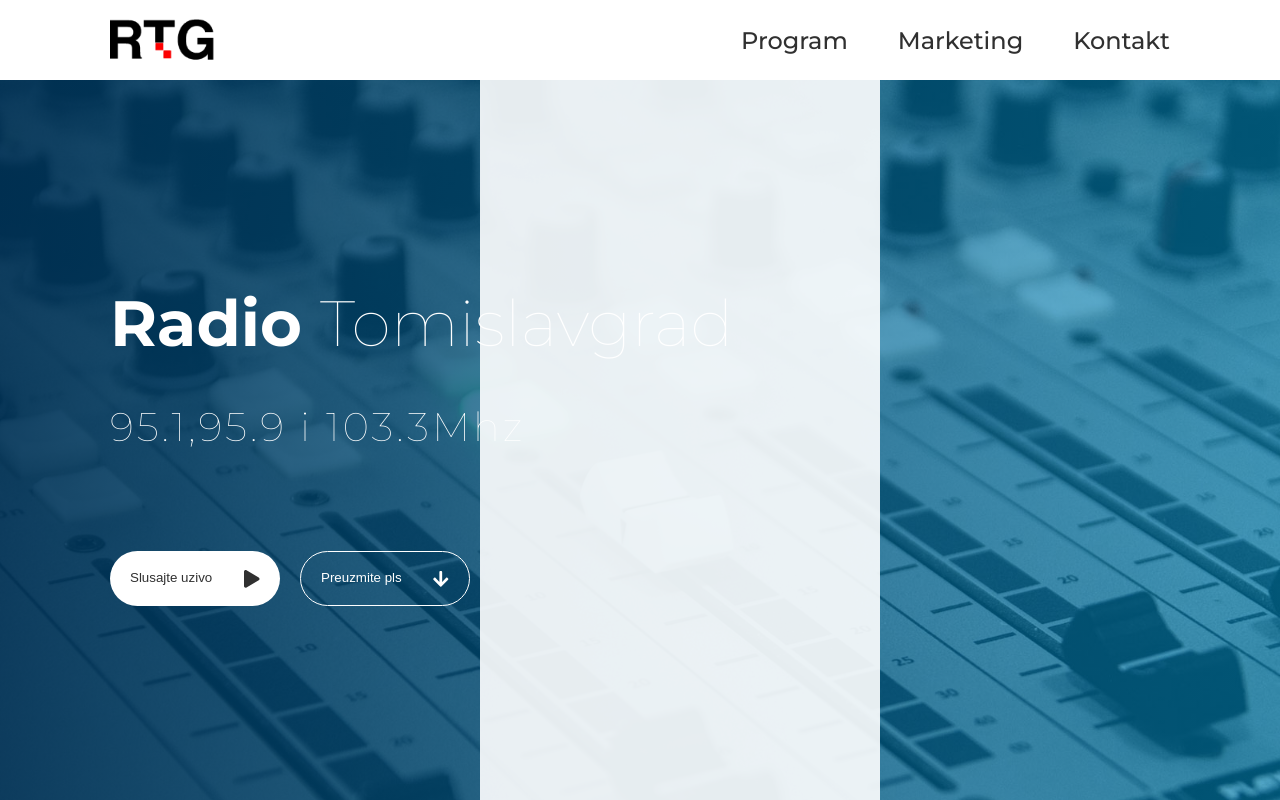
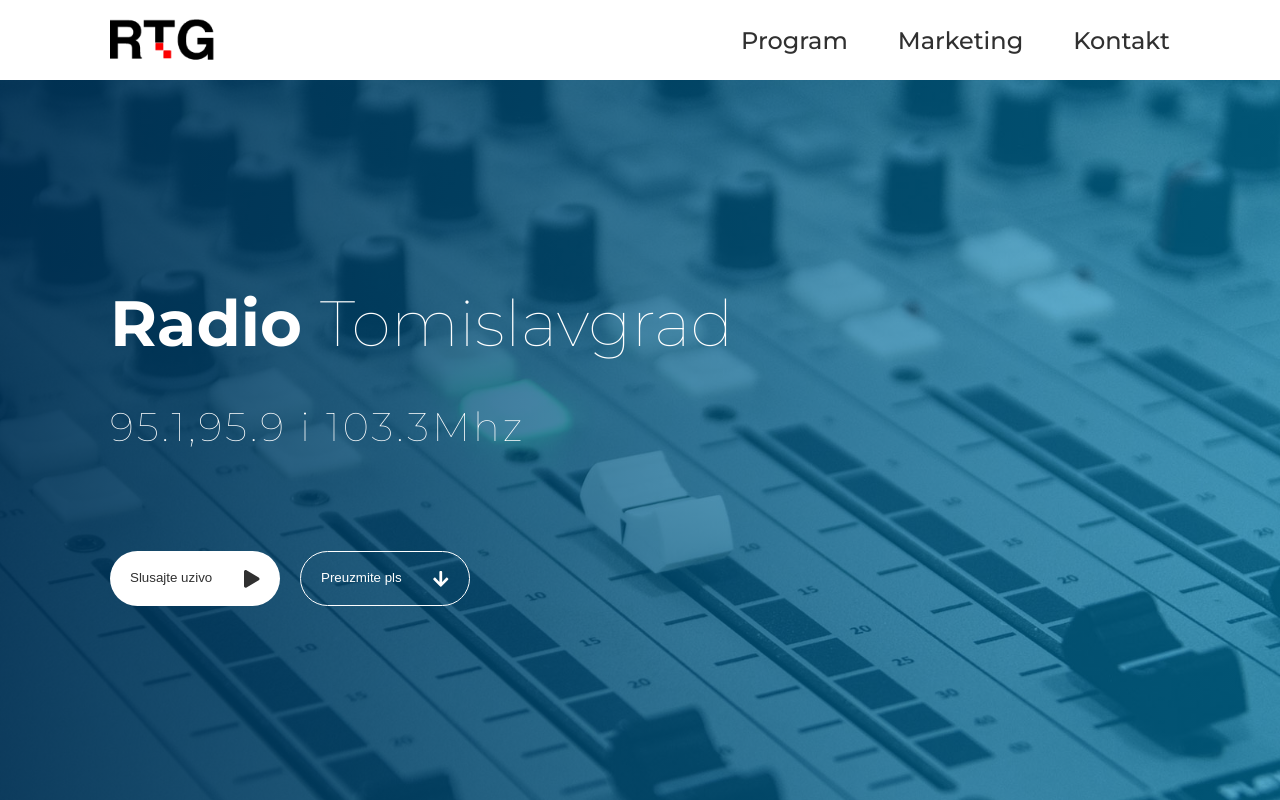
Before and after one commit to MilicTG/radio-tg, a React (Create React App) app: page / in a window 1280 px wide. Shown: the top 800 px of the page. Built offline with nearby package versions, Linux system fonts and the light colour scheme.

Commit message:
Problem with scroll

```diff
--- a/src/components/navbar/SideDrawer.js
+++ b/src/components/navbar/SideDrawer.js
@@ -30,20 +30,23 @@ const SideDrawer = props => {
 
 const SideDrawerContainer = styled.nav`
    height: 100%;
-   background: rgba(255, 255, 255, 0.9);
+   background: white;
    /* box-shadow: 1px 0px 7px rgba(0, 0, 0, 0.5); */
    position: fixed;
    top: 8rem;
    left: 0;
    width: 100%;
-   max-width: 400px;
-   z-index: 100;
+   z-index: 1000;
+   overflow: hidden;
    transition: transform 0.5s ease-out;
    &.open {
       transform: translateX(0);
    }
    &.close {
       transform: translateX(120%);
+      @media (min-width: 769px) {
+         display: none;
+      }
    }
    ul {
       padding-top: 5rem;
--- a/src/styles/Global.js
+++ b/src/styles/Global.js
@@ -1,4 +1,4 @@
-import { createGlobalStyle } from "styled-components";
+import { createGlobalStyle } from 'styled-components';
 
 const GlobalStyles = createGlobalStyle`
 
```
